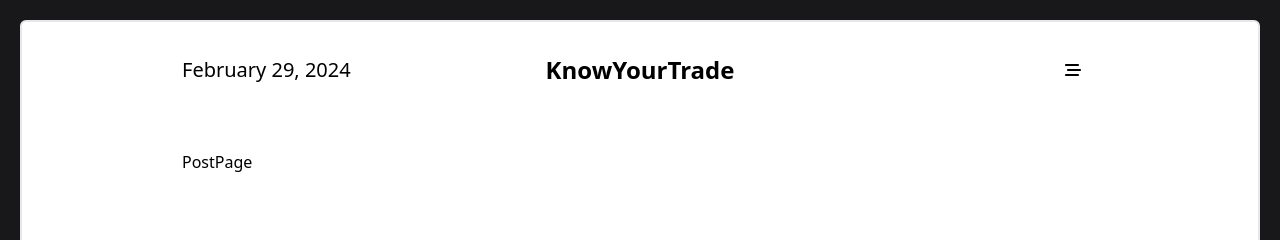
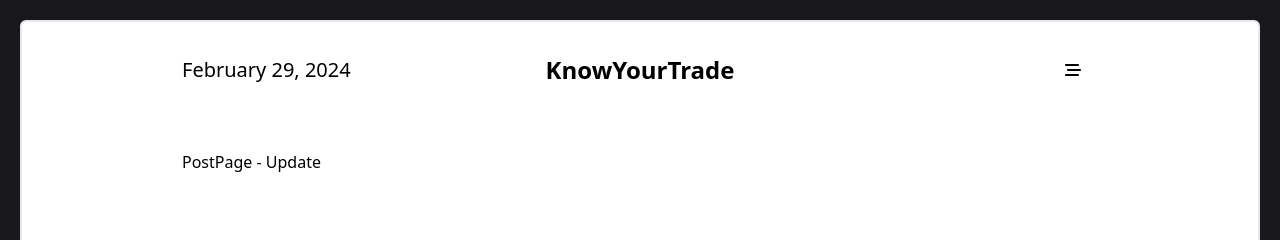
Before and after one commit to maheshwari-dhruv/know-your-trade-frontend, a React (Vite) app: page /post/1 in a window 1280 px wide. Shown: the top 240 px of the page. Built offline with nearby package versions, Linux system fonts and the light colour scheme.

Commit message:
minor update

```diff
--- a/src/pages/post-page.jsx
+++ b/src/pages/post-page.jsx
@@ -1,3 +1,3 @@
 export const PostPage = () => {
-  return <div>PostPage</div>;
+  return <div>PostPage - Update</div>;
 };
```
